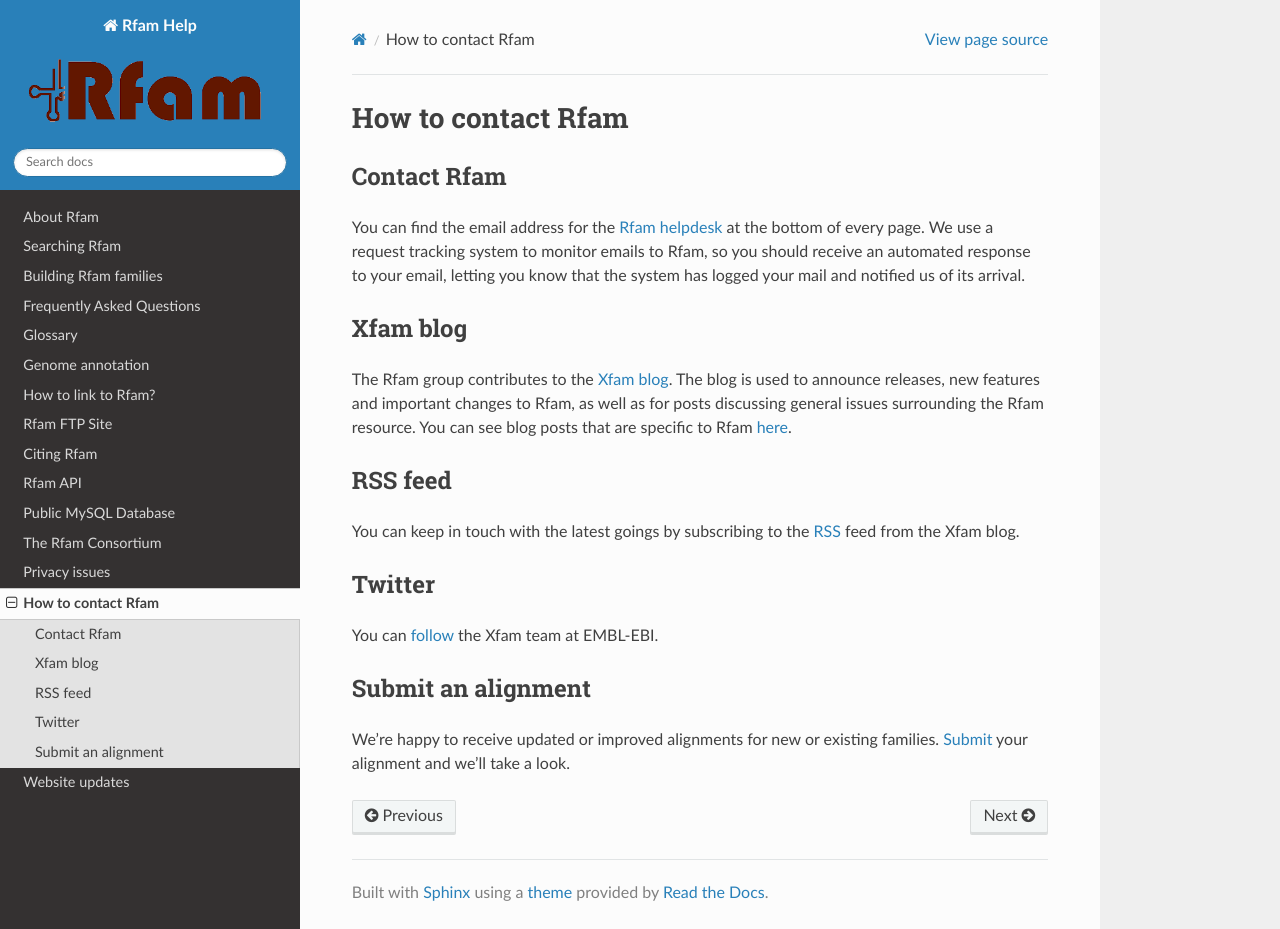
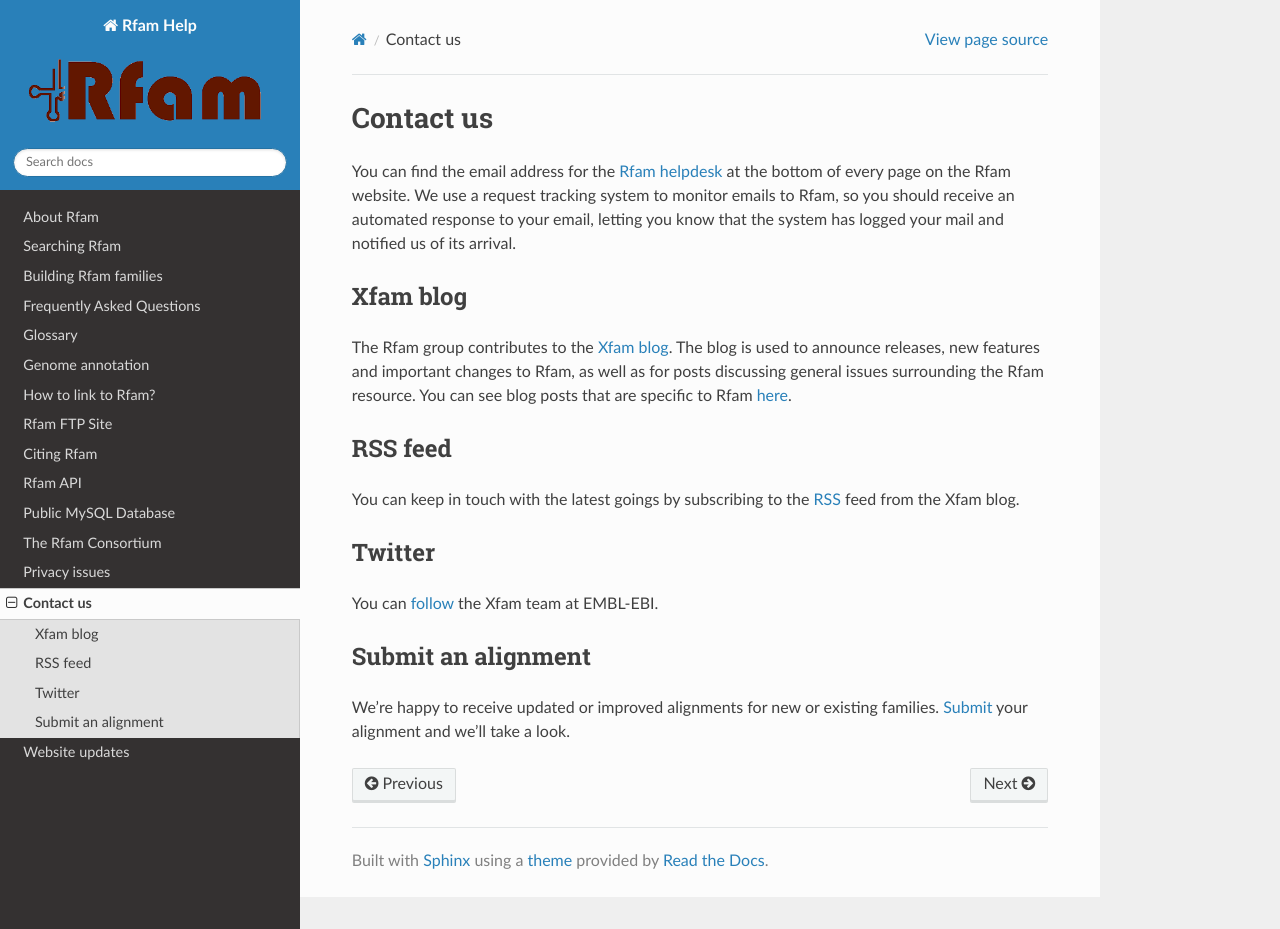
Before and after one commit to Rfam/rfam-docs, a Sphinx documentation site: the page built from docs/source/contact-us.rst, in a window 1280 px wide and 929 px high. Built offline with Sphinx 7.4.7 and the Read the Docs theme 2.0.0, drawn with Linux system fonts in a browser that asks for light colours.

Commit message:
Fix link to Contact us

```diff
--- a/docs/source/contact-us.rst
+++ b/docs/source/contact-us.rst
@@ -1,17 +1,23 @@
-How to contact Rfam
-===================
+Contact us
+==========
 
-Contact Rfam
-------------
-You can find the email address for the `Rfam helpdesk <rfam-help@ebi.ac.uk>`_ at the bottom of every page. We use a request tracking system to monitor emails to Rfam, so you should receive an automated response to your email, letting you know that the system has logged your mail and notified us of its arrival.
+You can find the email address for the `Rfam helpdesk <rfam-help@ebi.ac.uk>`_
+at the bottom of every page on the Rfam website.
+We use a request tracking system to monitor emails to Rfam,
+so you should receive an automated response to your email, letting you know
+that the system has logged your mail and notified us of its arrival.
 
 Xfam blog
 ---------
-The Rfam group contributes to the `Xfam blog <https://xfam.wordpress.com>`_. The blog is used to announce releases, new features and important changes to Rfam, as well as for posts discussing general issues surrounding the Rfam resource. You can see blog posts that are specific to Rfam `here <https://xfam.wordpress.com/tag/rfam/>`_.
+The Rfam group contributes to the `Xfam blog <https://xfam.wordpress.com>`_.
+The blog is used to announce releases, new features and important changes to Rfam,
+as well as for posts discussing general issues surrounding the Rfam resource.
+You can see blog posts that are specific to Rfam `here <https://xfam.wordpress.com/tag/rfam/>`_.
 
 RSS feed
 --------
-You can keep in touch with the latest goings by subscribing to the `RSS <http://xfam.wordpress.com/tag/rfam/feed/>`_ feed from the Xfam blog.
+You can keep in touch with the latest goings by subscribing
+to the `RSS <http://xfam.wordpress.com/tag/rfam/feed/>`_ feed from the Xfam blog.
 
 Twitter
 -------
@@ -19,4 +25,5 @@
 
 Submit an alignment
 -------------------
-We're happy to receive updated or improved alignments for new or existing families. `Submit <http://rfam.xfam.org/submit_alignment>`_ your alignment and we'll take a look.
+We're happy to receive updated or improved alignments for new or existing families.
+`Submit <http://rfam.xfam.org/submit_alignment>`_ your alignment and we'll take a look.
--- a/docs/source/rfam-team.rst
+++ b/docs/source/rfam-team.rst
@@ -40,4 +40,4 @@
 
 Rfam is a collaborative venture and we hope to be able to interact
 with as many people as possible to provide a quality database. Please
-`get in touch <TODO>`_ with us for information.
+:ref:`Contact us` for information.
```
